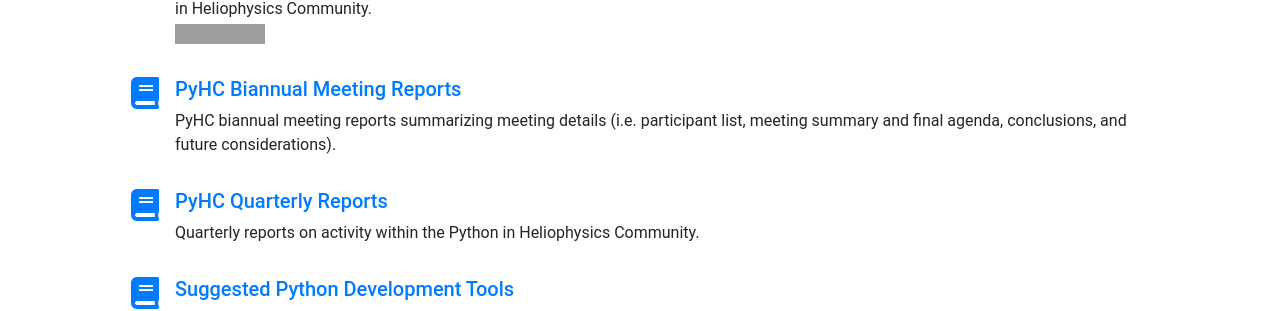
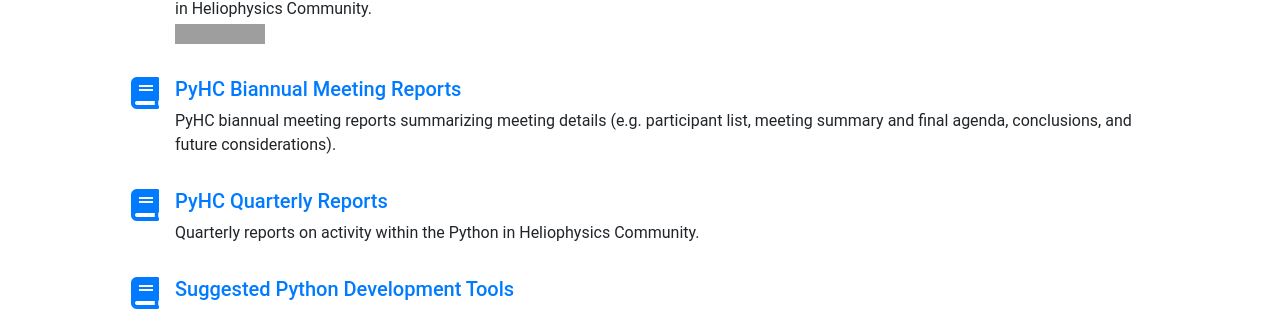
Before and after one commit to heliophysicsPy/heliophysicsPy.github.io, a Jekyll site: the page built from _pages/docs.html, in a window 1280 px wide. Shown: the part 258-569 px from the top of the page. Built offline with Jekyll 4.4.1, drawn with Linux system fonts in a browser that asks for light colours; nearby versions of some CDN libraries; grey boxes are pictures that could not be loaded.

Commit message:
making e.g. instead of i.g.

```diff
--- a/_pages/docs.html
+++ b/_pages/docs.html
@@ -27,7 +27,7 @@ order: 2
         <h5 class="mt-0">
           <a href="{{ site.baseurl }}/docs/meeting_reports/">PyHC Biannual Meeting Reports</a>
         </h5>
-        PyHC biannual meeting reports summarizing meeting details (i.e. participant list, meeting summary and final agenda, conclusions, and future considerations).<br>
+        PyHC biannual meeting reports summarizing meeting details (e.g. participant list, meeting summary and final agenda, conclusions, and future considerations).<br>
       </div>
     </div>
   </div>
```
